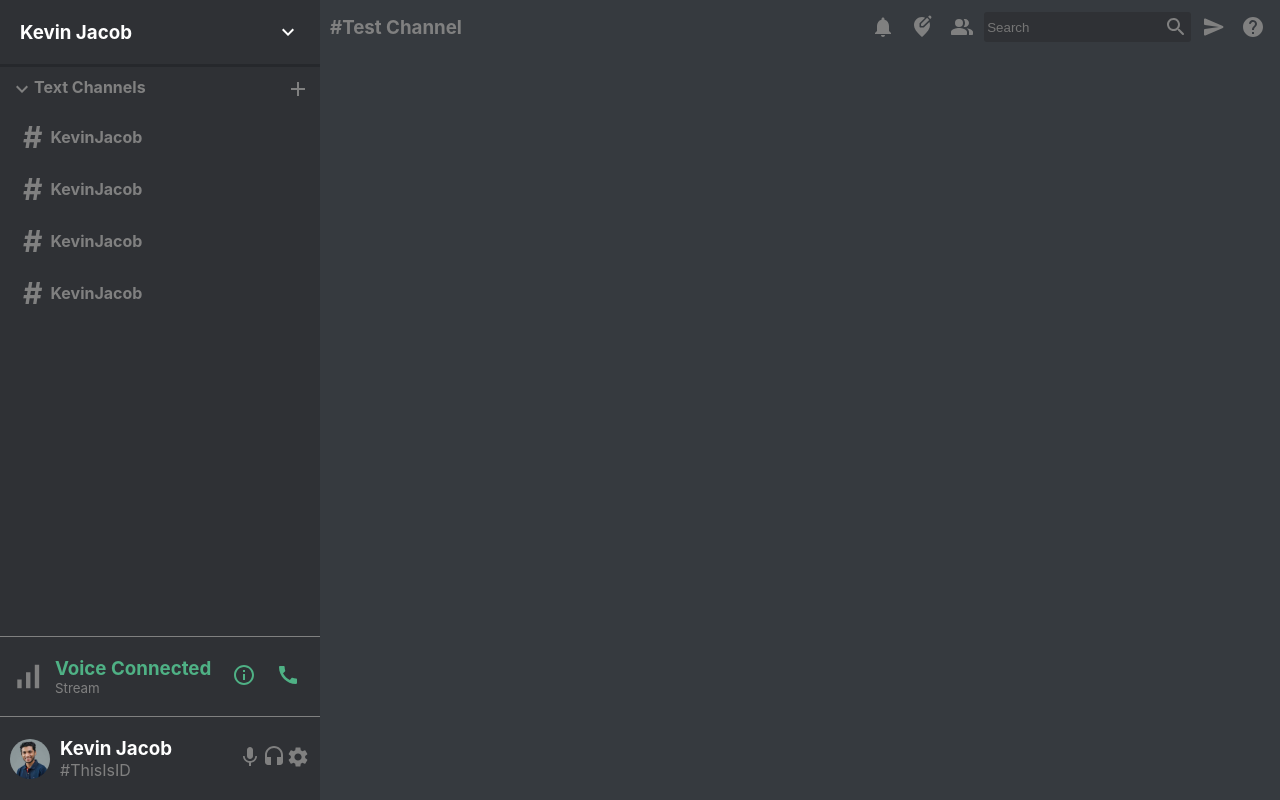
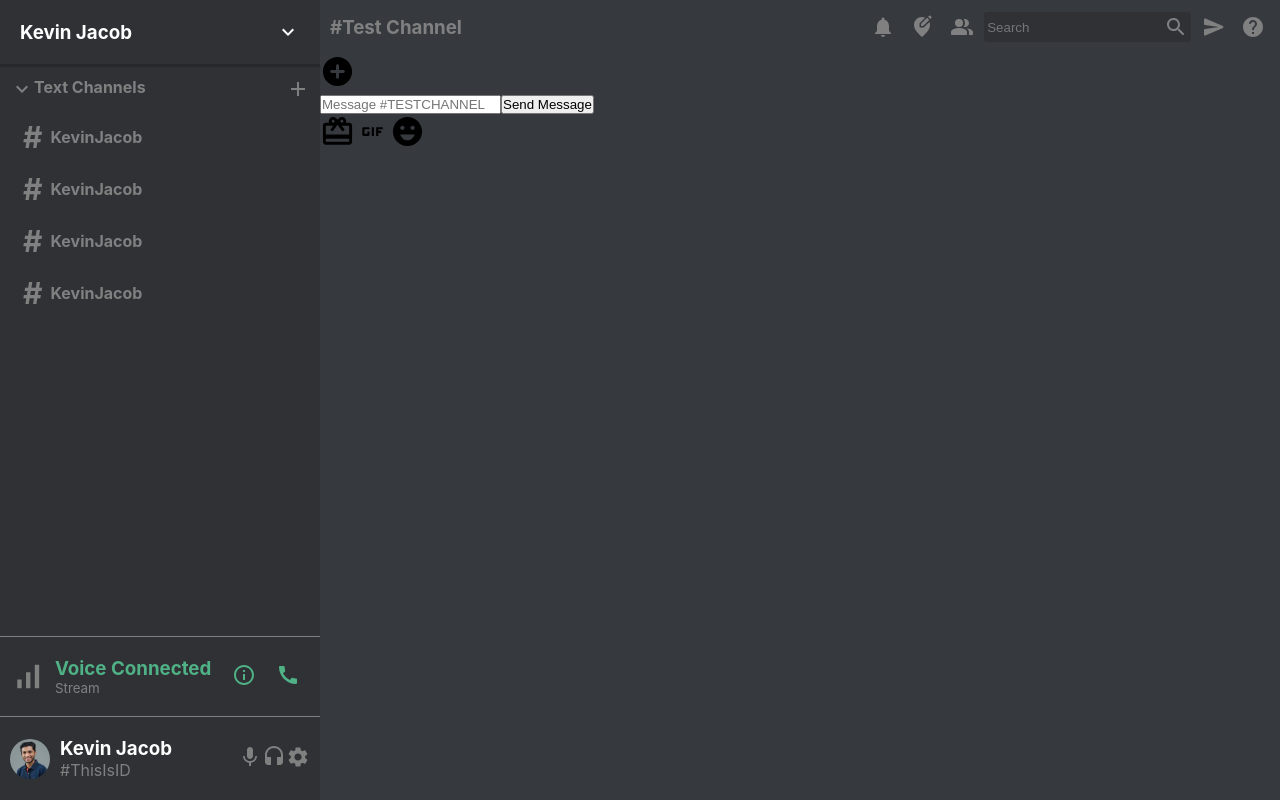
Before and after one commit to kevinjacob2001/Discord-clone, a React (Create React App) app: page / in a window 1280 px wide. Built offline with nearby package versions, Linux system fonts and the light colour scheme.

Commit message:
adding gif icons

```diff
--- a/src/Components/Chat/Chat.jsx
+++ b/src/Components/Chat/Chat.jsx
@@ -3,6 +3,13 @@ import React from 'react';
 import './Chat.css'
 
 import ChatHeader from '../ChatHeader/ChatHeader';
+
+import AddCircleRoundedIcon from '@material-ui/icons/AddCircleRounded';
+import CardGiftcardIcon from '@material-ui/icons/CardGiftcard';
+import EmojiEmotionsIcon from '@material-ui/icons/EmojiEmotions';
+import GifIcon from '@material-ui/icons/Gif';
+
+
 
 function Chat(){
     return(
@@ -13,7 +20,17 @@ function Chat(){
 
             </div>
             <div className="chat__input">
+                <AddCircleRoundedIcon fontSize="large"/>
+                <form>
+                    <input placeholder={`Message #TESTCHANNEL`}/>
+                    <button className="chat__inputButton" type="submit"> Send Message</button>
+                </form>
+                <div className="chat__inputIcons">
+                    <CardGiftcardIcon fontSize="large"/>
+                    <GifIcon fontSize="large"/>
+                    <EmojiEmotionsIcon fontSize="large"/>
 
+                </div>
             </div>
         </div>
     )
```
Also changed, not shown: 1 other file (tests, documents, lock files or other folders).
